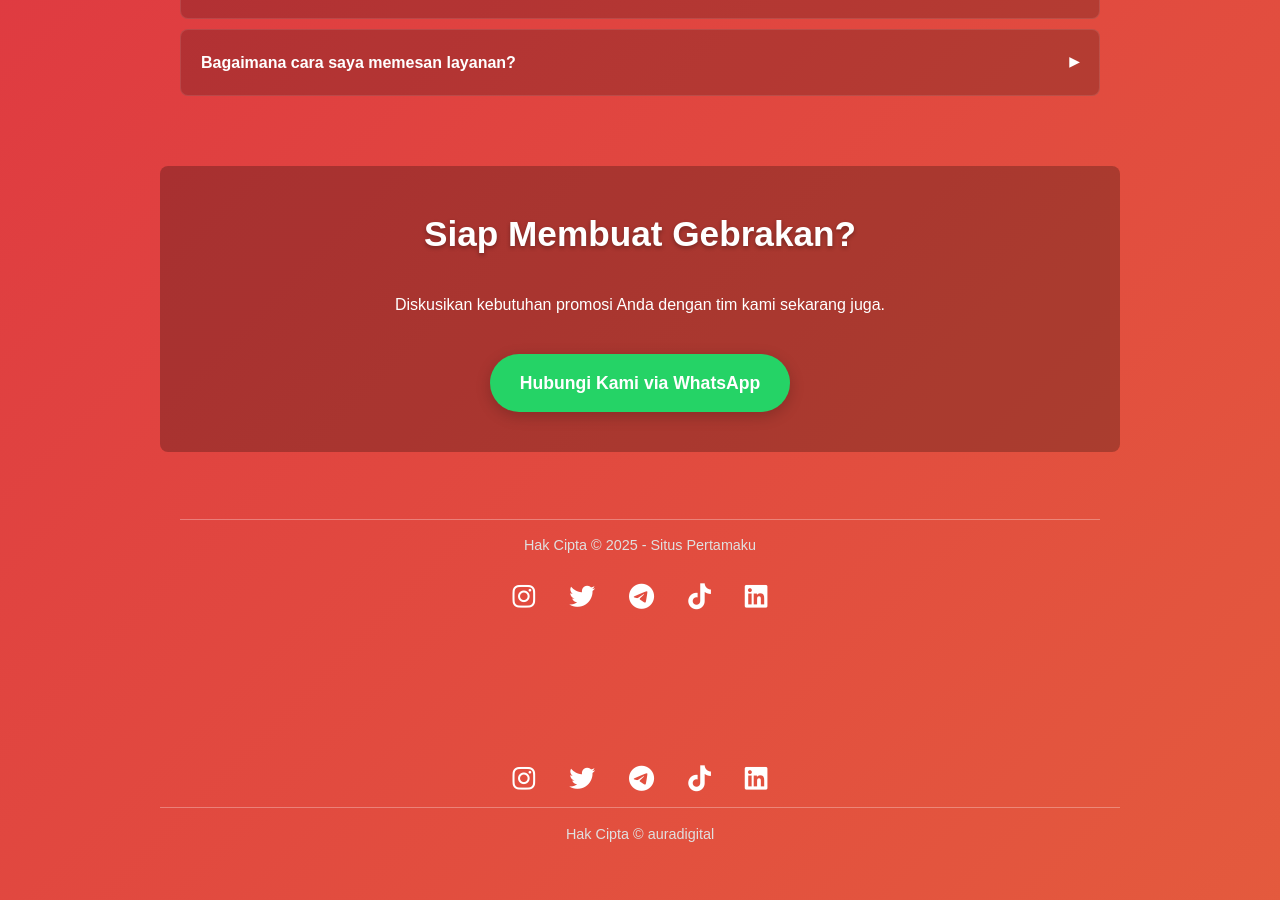
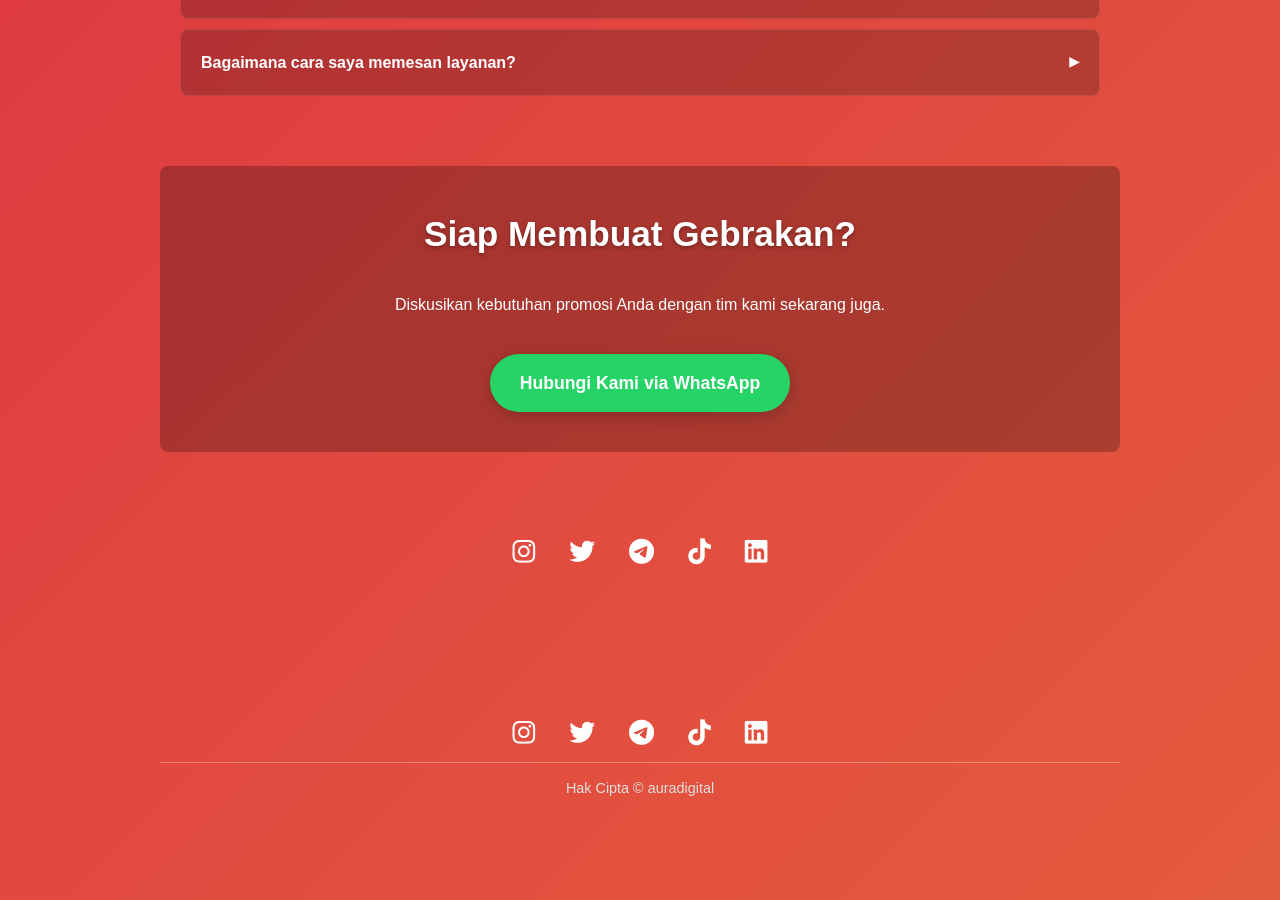
Before and after one commit to AzkaAtta/azkaatta.github.io, a Jekyll site: the page built from index.html, in a window 1280 px wide and 900 px high, scrolled down 2417 px. Built offline with Jekyll 4.4.1, drawn with Linux system fonts in a browser that asks for light colours; after the commit the page ends 3272 px from its top, so only the background shows below that.

Commit message:
Update index.html

```diff
--- a/index.html
+++ b/index.html
@@ -136,8 +136,6 @@ description: Tingkatkan engagement dan jadikan brand Anda viral dengan jasa buzz
 </div>
 
 <footer>
-  <hr>
-  <p>Hak Cipta &copy; 2025 - {{ site.title }}</p>
 
   <div class="social-icons">
     <a href="https://instagram.com/USERNAME_ANDA" target="_blank" aria-label="Instagram"><i class="fab fa-instagram"></i></a>
```
